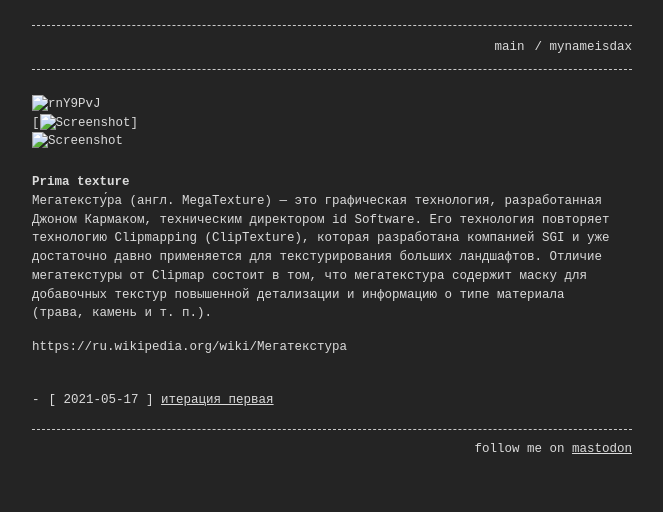
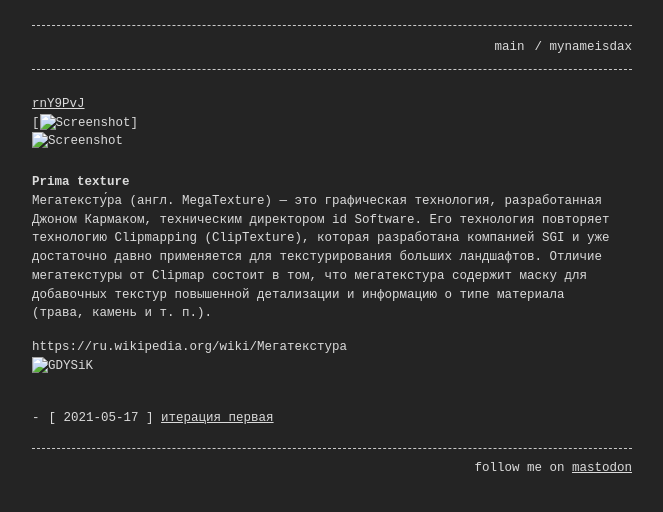
Before and after one commit to mynameisdax/prima_tex, a Jekyll site: the page built from index.md, in a window 1280 px wide. Shown: the top 512 px of the page, without its empty margins (308-971 px from the left). Built offline with Jekyll 4.4.1, drawn with Linux system fonts in a browser that asks for light colours.

Commit message:
Update index.md

```diff
--- a/index.md
+++ b/index.md
@@ -4,7 +4,7 @@ layout: home
 permalink: /
 ---
 
-![rnY9PvJ](https://user-images.githubusercontent.com/84326564/118566593-d60dfa00-b77c-11eb-822d-8fa371e5825d.gif)
+[rnY9PvJ](https://user-images.githubusercontent.com/84326564/118566593-d60dfa00-b77c-11eb-822d-8fa371e5825d.gif)
 [<img src="https://user-images.githubusercontent.com/84326564/118566593-d60dfa00-b77c-11eb-822d-8fa371e5825d.gif" width="350" title="Screenshot">]
 <img src="https://user-images.githubusercontent.com/84326564/118566593-d60dfa00-b77c-11eb-822d-8fa371e5825d.gif" width="550" title="Screenshot">
 
@@ -14,3 +14,4 @@ permalink: /
 (трава, камень и т. п.).
 
 https://ru.wikipedia.org/wiki/Мегатекстура
+![GDYSiK](https://user-images.githubusercontent.com/84326564/118567370-5bde7500-b77e-11eb-842a-ee641d4a6cb6.png)
```
